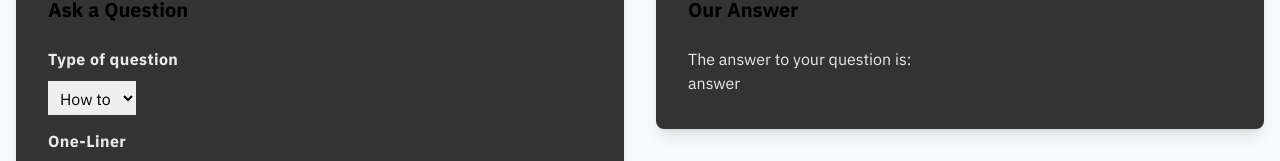
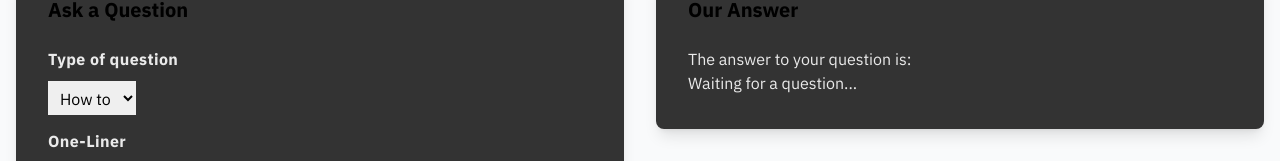
Before and after one commit to JhaAman/wolfhound, a Next.js app: page /app in a window 1280 px wide. Shown: the part 123-284 px from the top of the page. Built offline with nearby package versions, Linux system fonts and the light colour scheme.

Commit message:
passing question and answer around

```diff
--- a/pages/api/howto.ts
+++ b/pages/api/howto.ts
@@ -4,6 +4,8 @@ type Data = {
   id: string | string[];
   name: string;
 };
+
+const users = [{ id: 1 }, { id: 2 }, { id: 3 }];
 
 export default function howToHandler(
   req: NextApiRequest,
@@ -28,5 +30,3 @@ export default function howToHandler(
       res.status(405).end(`Method ${method} Not Allowed`);
   }
 }
-
-const users = [{ id: 1 }, { id: 2 }, { id: 3 }];
--- a/pages/app/index.tsx
+++ b/pages/app/index.tsx
@@ -1,4 +1,9 @@
 import React, { ReactElement } from "react";
+import useSwr from "swr";
+
+// Boilerplate fetcher function for swr
+const fetcher = (url: string) => fetch(url).then((res) => res.json());
+
 import { Page } from "../../global";
 import AppLayout from "../../layout/AppLayout";
 import AnswerPanel from "../_components/app/AnswerPanel";
@@ -7,8 +12,10 @@ import QuestionPanel from "../_components/app/QuestionPanel";
 interface Props {}
 
 const MainApp: Page = () => {
-  // UseState to store the question
+  // UseState to store the question submission and answer repsonse
+  const [question, setQuestion] = React.useState("");
   const [answer, setAnswer] = React.useState("Waiting for a question...");
+  const { data, error } = useSwr("/api/howto", fetcher);
 
   return (
     <div className="text-black dark:text-white">
@@ -16,12 +23,15 @@ const MainApp: Page = () => {
         <div className="grid grid-cols-1 md:grid-cols-6">
           {/* Question Panel */}
           <div className="px-4 md:col-start-1 md:col-end-4 mb-14">
-            <QuestionPanel />
+            <QuestionPanel
+              question={question}
+              setQuestion={(question: string) => setQuestion(question)}
+            />
           </div>
 
           {/* Answer Panel */}
           <div className="px-4 md:col-start-4 md:col-end-7 mb-14">
-            <AnswerPanel answer="answer" />
+            <AnswerPanel answer={answer} />
           </div>
         </div>
       </div>
```
Also changed, not shown: pages/_components/app/QuestionPanel.tsx (+5 -3 lines), pages/_components/landing/modulecss.example.tsx (renamed from pages/_components/modulecss.example.tsx).
